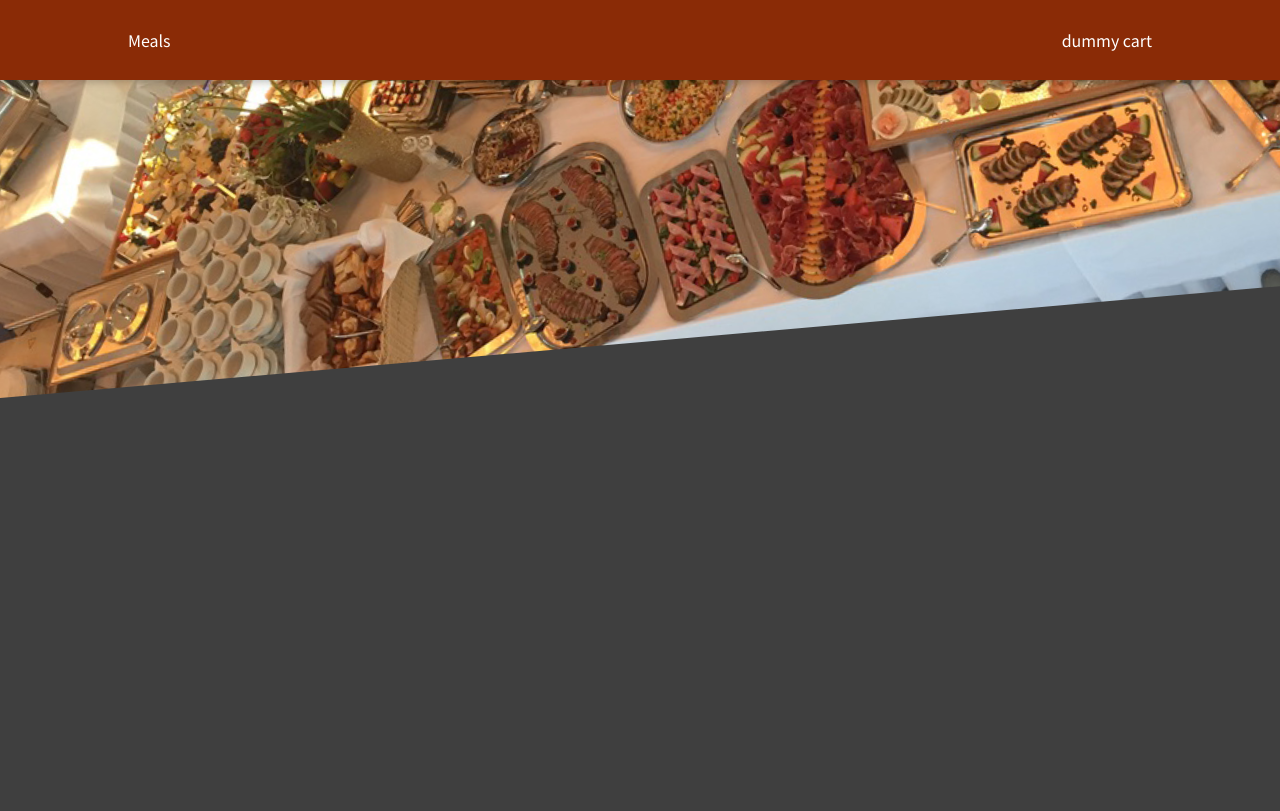
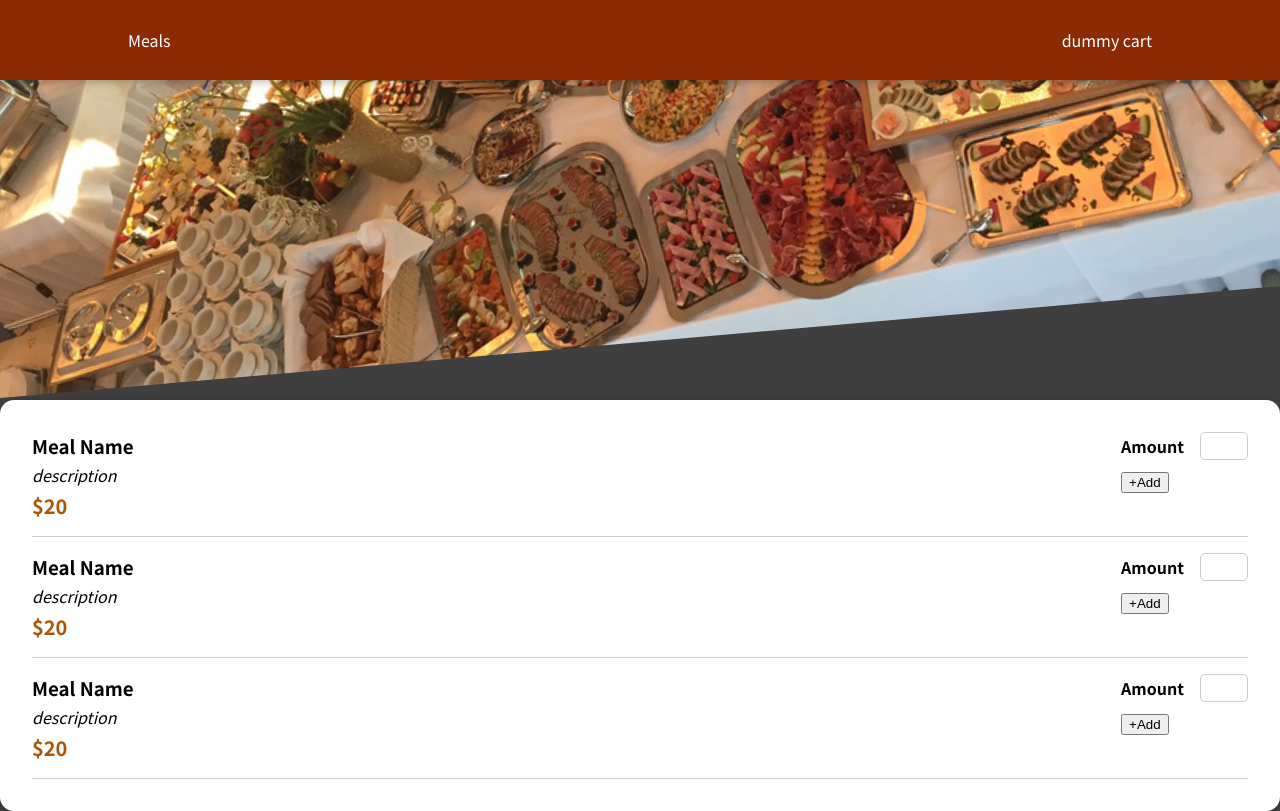
Before and after one commit to sjagmeet37/react-foodcart, a React (Create React App) app: page / in a window 1280 px wide. Built offline with nearby package versions, Linux system fonts and the light colour scheme.

Commit message:
meal form and other changes

```diff
--- a/src/App.js
+++ b/src/App.js
@@ -1,10 +1,12 @@
 import React from "react";
 import Header from "./Header/Header";
+import MealList from "./Meal/MealList/MealList";
 
 function App() {
   return (
     <React.Fragment>
       <Header />
+      <MealList />
       </React.Fragment>
   );
 }
--- /dev/null
+++ b/src/Meal/MealForm/MealForm.js
@@ -0,0 +1,14 @@
+import Input from "../../UI/Input/Input";
+
+const MealForm = (props) => {
+
+    return (
+        <div>
+
+            <Input label="Amount" type="number"/>
+            <button>+Add</button>
+        </div>
+    );
+}
+
+export default MealForm;
--- /dev/null
+++ b/src/Meal/MealItem/MealItem.js
@@ -0,0 +1,17 @@
+import MealForm from "../MealForm/MealForm";
+import style from "./MealItem.module.css";
+
+const MealItem = () => {
+  return (
+    <div className={style.meal}>
+      <div>
+        <h3>Meal Name</h3>
+        <div className={style.description}>description</div>
+        <div className={style.price}>$20</div>
+      </div>
+      <MealForm />
+    </div>
+  );
+};
+
+export default MealItem;
--- /dev/null
+++ b/src/Meal/MealItem/MealItem.module.css
@@ -0,0 +1,22 @@
+.meal {
+    display: flex;
+    justify-content: space-between;
+    margin: 1rem;
+    padding-bottom: 1rem;
+    border-bottom: 1px solid #ccc;
+  }
+
+  .meal h3 {
+    margin: 0 0 0.25rem 0;
+  }
+
+  .description {
+    font-style: italic;
+  }
+
+  .price {
+    margin-top: 0.25rem;
+    font-weight: bold;
+    color: #ad5502;
+    font-size: 1.25rem;
+  }
--- /dev/null
+++ b/src/Meal/MealList/MealList.js
@@ -0,0 +1,15 @@
+import Card from "../../UI/Card/Card";
+import MealItem from "../MealItem/MealItem";
+
+const MealList = (props) => {
+
+    return (
+        <Card>
+            <MealItem />
+            <MealItem />
+            <MealItem />
+        </Card>
+    );
+}
+
+export default MealList;
```
Also changed, not shown: src/Meal/MealList/MealList.module.css (added, +24 -0 lines), src/Meal/MealForm/MealForm.modules.css (added), src/UI/Modal/Modal.js (added), src/UI/Modal/Modal.modules.css (added).
